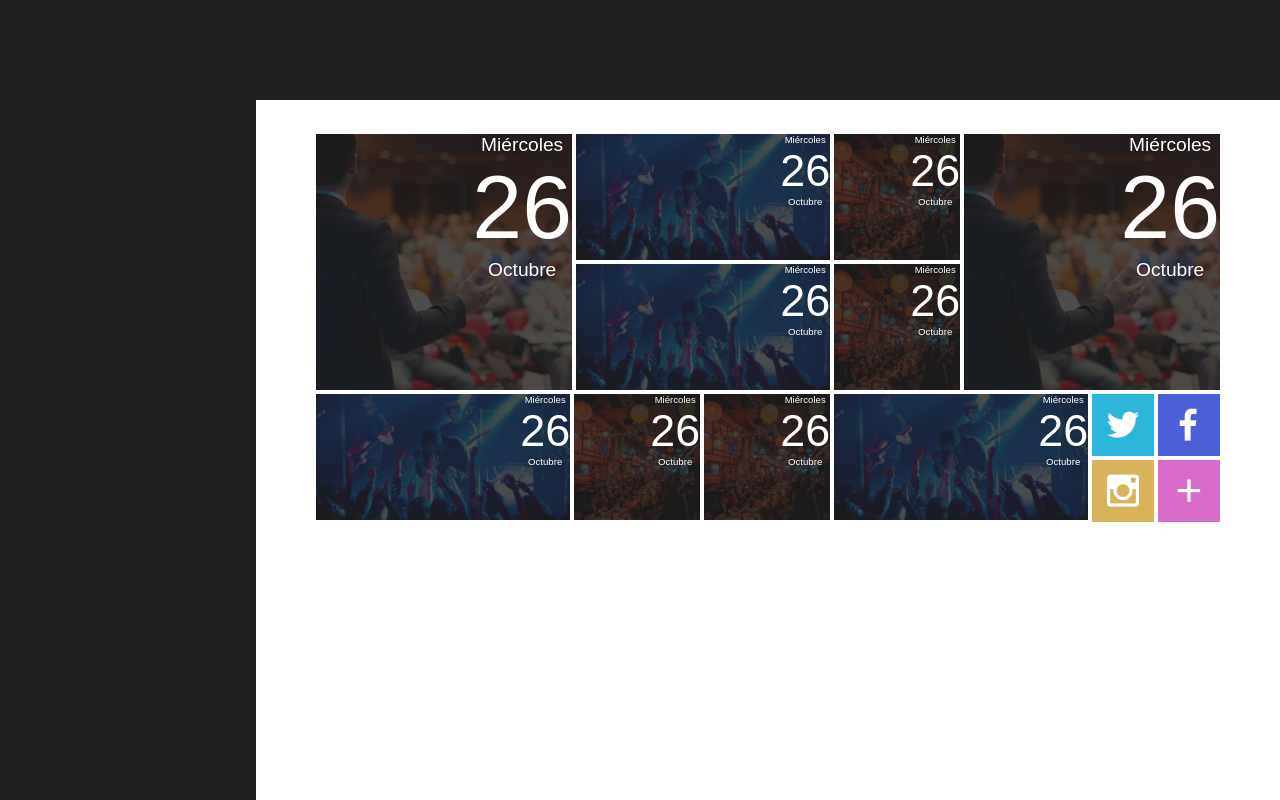
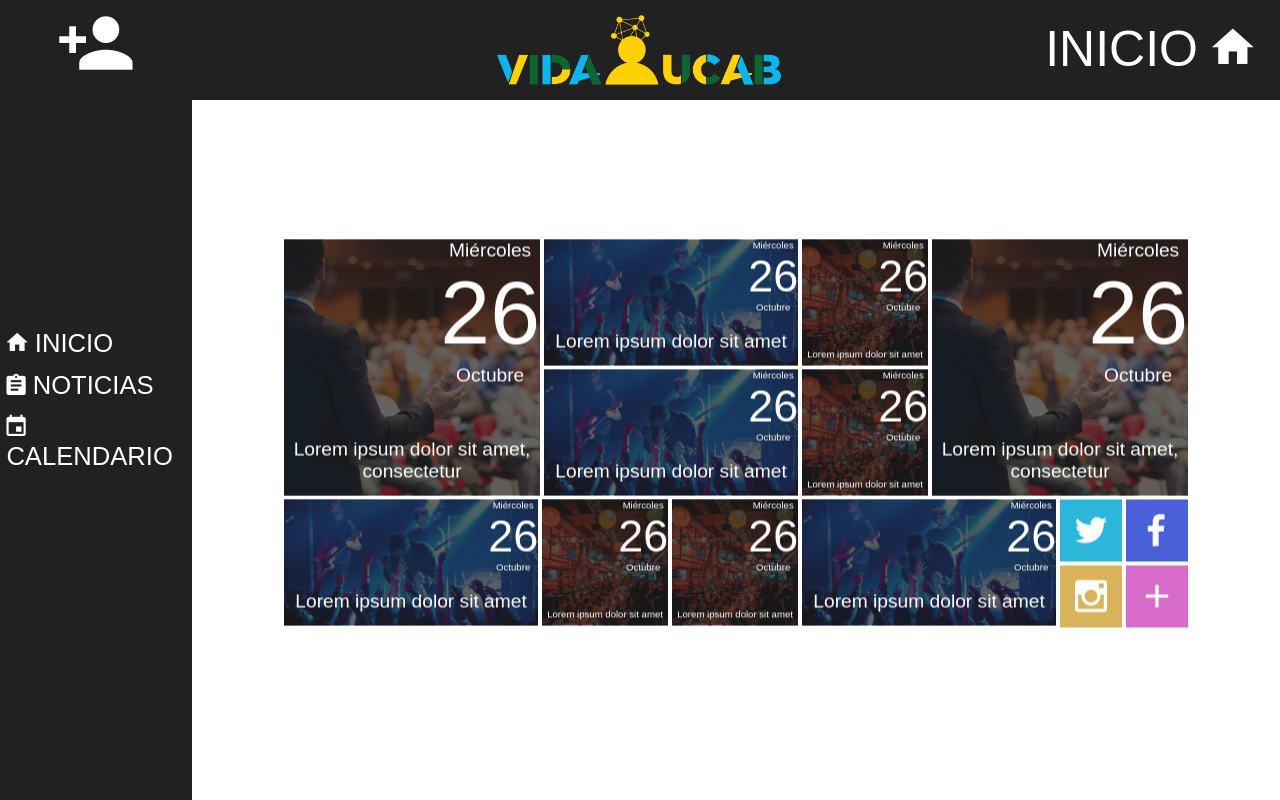
Before and after one commit to RolandoAndrade/enterateucab, a Django app: template templates/html/home.html in a window 1280 px wide. Run offline with Django 3.2, Linux system fonts and the light colour scheme; the template is opened without the code that fills it, so the values that code supplies are empty; some web fonts are replaced.

Commit message:
Procfile

```diff
--- a/requirements.txt
+++ b/requirements.txt
@@ -6,3 +6,5 @@ djangorestframework==3.9.0
 pytz==2018.7
 six==1.12.0
 psycopg2==2.7.6
+gunicorn==19.9.0
+django-heroku==0.3.1
--- a/templates/css/home.css
+++ b/templates/css/home.css
@@ -5,7 +5,9 @@
     /*font-family: 'Roboto', sans-serif;*/
     font-family: 'Thasadith', sans-serif;
 }
-
+body{
+    width: 100%;
+}
 .card
 {
     display: inline-block;
@@ -38,11 +40,6 @@
     background-position: center;
     background-repeat: no-repeat;
     background-size: cover;
-}
-
-.margin-top
-{
-
 }
 
 .small.card
@@ -128,7 +125,7 @@
     position: relative;
     width: 100%;
     height: 100%;
-    background: rgba(33, 33, 33, 0.8);
+    background: rgba(33, 33, 33, 0.7);
 }
 
 .icon-card
@@ -172,18 +169,27 @@
 
 .navbar
 {
-    width: 20%;
+    width: 15%;
     display: inline-block;
     background: #212121;
-    height: calc(100vh - 100px);
-    vertical-align: top;
+    position: absolute;
+    height: calc(100vh);
+    top: 0;
+    text-align: center;
+    font-size: 30px;
+    color: white;
 }
 .content
 {
-    width: 75%;
     display: inline-block;
+
+    position: absolute;
+    left: 15%;
+    top: calc(50% + 25px);
+    transform: translate(0,-50%);
+    bottom: 0;
+    right: 0;
     text-align: center;
-    padding: 2.5%;
 }
 
 .vertical-card-container
@@ -215,6 +221,7 @@ header
     background: #212121;
     width: 100%;
     height: 100px;
+    text-align: center;
 }
 
 .mini-container
@@ -223,3 +230,81 @@ header
     width: calc(10vw + 0.3vw);
     vertical-align: top;
 }
+.title-event-card.big
+{
+    font-size: 1.5vw;
+    position: absolute;
+    bottom: 1vw;
+    right: 0;
+    left: 0;
+    text-align: center;
+}
+
+.title-event-card.middle
+{
+    font-size: 0.75vw;
+    position: absolute;
+    bottom: 0.5vw;
+    right: 0;
+    left: 0;
+    text-align: center;
+}
+
+.section-header
+{
+    width: 33%;
+    display: inline-block;
+    color: white;
+}
+.logo
+{
+    height: 70px;
+}
+.section-header.logo
+{
+    margin-top: 15px;
+    text-align: center;
+}
+
+
+.section-header.title
+{
+    font-size: 50px;
+    text-align: right;
+    vertical-align: top;
+    margin-top: 20px;
+}
+.join
+{
+    font-size: 80px;
+}
+
+.title-icon
+{
+    margin-right: 20px;
+}
+.menu-option
+{
+    width: 100%;
+    font-size: 2vw;
+    text-align: left;
+    padding: 0.5vw;
+}
+.menu-selection
+{
+    position: absolute;
+    top: 50%;
+    transform: translate(0,-50%);
+    cursor: pointer;
+    width: 100%;
+    overflow: hidden;
+}
+.menu-option:hover
+{
+    background: #2d2d2d;
+}
+
+@media (max-width: 1000px)
+{
+
+ }
--- a/templates/html/home.html
+++ b/templates/html/home.html
@@ -9,16 +9,22 @@
     <meta name="viewport" content="width=device-width, initial-scale=1.0">
 </head>
 <header>
-
+    <div class="section-header"></div>
+    <div class="section-header logo">
+        <img src="../img/logo.png" alt="" class="logo">
+    </div>
+    <div class="section-header title">INICIO <i class="zmdi zmdi-home title-icon"></i></div>
 </header>
 <body>
     <nav class="navbar">
-        <ul>
-            <li></li>
-            <li></li>
-            <li></li>
-            <li></li>
-            <li></li>
+        <div class="join">
+            <i class="zmdi zmdi-account-add join-icon"></i>
+        </div>
+
+        <ul class="menu-selection">
+            <li class="menu-option"><i class="zmdi zmdi-home"></i> INICIO</li>
+            <li class="menu-option"><i class="zmdi zmdi-assignment"></i> NOTICIAS</li>
+            <li class="menu-option"><i class="zmdi zmdi-calendar"></i> CALENDARIO</li>
         </ul>
     </nav>
     <div class="content">
@@ -35,6 +41,9 @@
                     <div class="text-day big">
                         Octubre
                     </div>
+                </div>
+                <div class="title-event-card big">
+                    Lorem ipsum dolor sit amet, consectetur
                 </div>
             </div>
 
@@ -55,11 +64,14 @@
                                 Octubre
                             </div>
                         </div>
+                        <div class="title-event-card big">
+                            Lorem ipsum dolor sit amet
+                        </div>
                     </div>
             </div>
             </div>
             <div class="card-margin inblock">
-                <div class="big card margin-top">
+                <div class="big card">
                     <div class="alpha">
                         <div class="date-card">
                             <div class="text-day middle">
@@ -71,6 +83,9 @@
                             <div class="text-day middle">
                                 Octubre
                             </div>
+                        </div>
+                        <div class="title-event-card big">
+                            Lorem ipsum dolor sit amet
                         </div>
                     </div>
             </div>
@@ -91,6 +106,9 @@
                             Octubre
                         </div>
                     </div>
+                    <div class="title-event-card middle">
+                        Lorem ipsum dolor sit amet
+                    </div>
                 </div>
     </div>
             </div>
@@ -107,6 +125,9 @@
                         <div class="text-day middle">
                             Octubre
                         </div>
+                    </div>
+                    <div class="title-event-card middle">
+                        Lorem ipsum dolor sit amet
                     </div>
                 </div>
     </div>
@@ -126,6 +147,9 @@
                         Octubre
                     </div>
                 </div>
+                <div class="title-event-card big">
+                    Lorem ipsum dolor sit amet, consectetur
+                </div>
             </div>
 
         </div>
@@ -144,22 +168,8 @@
                                 Octubre
                             </div>
                         </div>
-        </div>
-    </div>
-            </div>
-        <div class="card-margin inline">
-                <div class="middle card">
-                <div class="alpha">
-                    <div class="date-card">
-                    <div class="text-day middle">
-                        Miércoles
-                    </div>
-                    <div class="number-day middle">
-                        26
-                    </div>
-                    <div class="text-day middle">
-                        Octubre
-                    </div>
+                        <div class="title-event-card big">
+                            Lorem ipsum dolor sit amet
                         </div>
                     </div>
             </div>
@@ -178,6 +188,29 @@
                             Octubre
                         </div>
                     </div>
+                    <div class="title-event-card middle">
+                        Lorem ipsum dolor sit amet
+                    </div>
+                </div>
+    </div>
+            </div>
+        <div class="card-margin inline">
+                <div class="middle card">
+                <div class="alpha">
+                    <div class="date-card">
+                        <div class="text-day middle">
+                            Miércoles
+                        </div>
+                        <div class="number-day middle">
+                            26
+                        </div>
+                        <div class="text-day middle">
+                            Octubre
+                        </div>
+                    </div>
+                    <div class="title-event-card middle">
+                        Lorem ipsum dolor sit amet
+                    </div>
                 </div>
     </div>
             </div>
@@ -194,6 +227,9 @@
                             <div class="text-day middle">
                                 Octubre
                             </div>
+                        </div>
+                        <div class="title-event-card big">
+                            Lorem ipsum dolor sit amet
                         </div>
                     </div>
             </div>
```
Also changed, not shown: enterateucab/settings.py (+7 -0 lines), templates/img/logo.png (added), 1 other file. Lines whose indentation alone changed are shown as unchanged.
